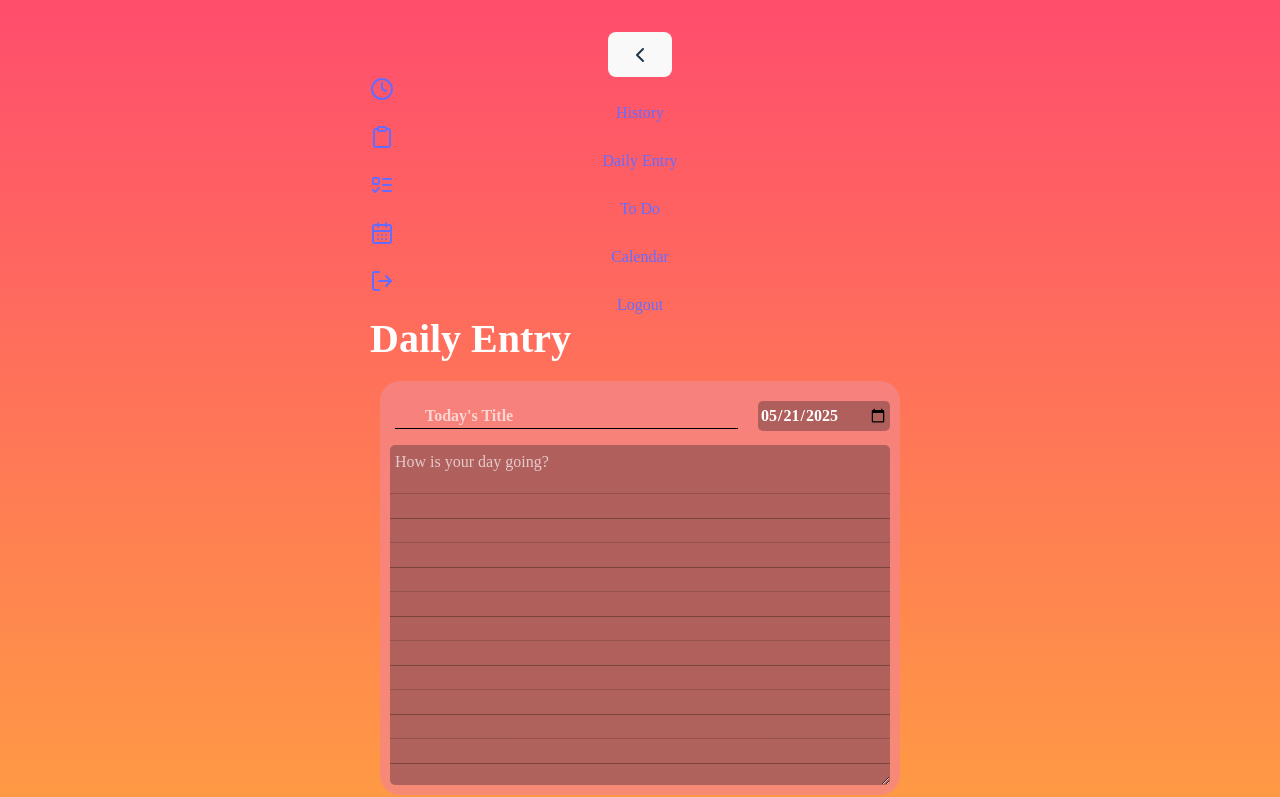
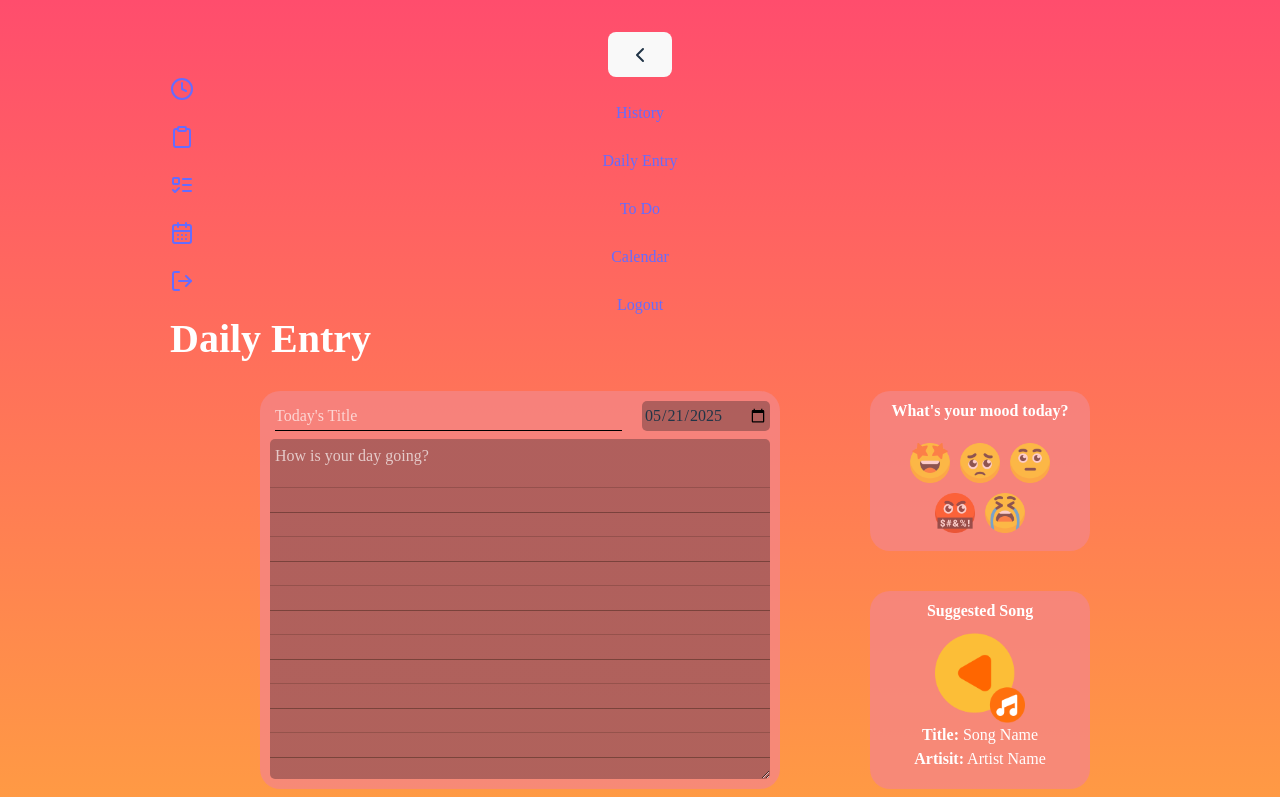
Before and after one commit to Rahma-abdul/Mental_Health_Journal, a React (Vite) app in the folder frontend/: page /daily in a window 1280 px wide. Shown: the top 797 px of the page. Built offline with nearby package versions, Linux system fonts and the light colour scheme.

Commit message:
Issues Fixed

```diff
--- a/frontend/src/index.css
+++ b/frontend/src/index.css
@@ -37,6 +37,7 @@ body {
     background: linear-gradient(to bottom, #ff4d6d, #ff9a44);
     background-attachment: fixed;
     font-family: 'Times New Roman', Times, serif;
+    border: none;
 }
 
 h1 {
--- a/frontend/src/pages/Daily.jsx
+++ b/frontend/src/pages/Daily.jsx
@@ -20,14 +20,14 @@ function Daily() {
     return (
             <Sidebar>
                 <h1>Daily Entry</h1>
-                <div className="container">
-                    <div className="entry">
-                        <div className="header">
-                            <input type='text' className= 'title' placeholder="Today's Title" ></input>
-                            <input type='date' className='date' value={date} onChange={(e) => setDate(e.target.value)} ></input>
+                <div className="daily-container">
+                    <div className="daily-entry">
+                        <div className="daily-header">
+                            <input type='text' className= 'daily-title' placeholder="Today's Title" ></input>
+                            <input type='date' className='daily-date' value={date} onChange={(e) => setDate(e.target.value)} ></input>
                         </div>
 
-                            <textarea className="body" placeholder="How is your day going?" rows={15}></textarea>
+                            <textarea className="daily-body" placeholder="How is your day going?" rows={15}></textarea>
 
                             {/* <h3>Things to be Grateful for:</h3>
                             <textarea className="body2" placeholder="What are you grateful for today?" rows ={5}></textarea> */}
@@ -35,15 +35,15 @@ function Daily() {
                     </div>
 
                     <div className="side">
-                        <div className="selectmood">
+                        <div className="daily-selectmood">
                             <h3>What's your mood today?</h3>
-                            <div className="moods">
+                            <div className="daily-moods">
                                  {[happy, sad, neutral, angry, emotional].map((icon, index) => (
                                 <img
                                     key={index}
                                     src={icon}
                                     alt="mood"
-                                    className={`icon ${mood === index ? 'selected' : ''}`}
+                                    className={`daily-icon ${mood === index ? 'selected' : ''}`}
                                     onClick={() => setMood(index)}
                                 />
                                  ))}
@@ -51,10 +51,10 @@ function Daily() {
                         </div>
 
 
-                        <div className="music">
+                        <div className="daily-music">
                             <h3>Suggested Song</h3>
-                            <img src={playlist} alt="music" className="playlist"></img>
-                            <div className="details">
+                            <img src={playlist} alt="music" className="daily-playlist"></img>
+                            <div className="daily-details">
                                 {/* Placholder lel backend */}
                                 <p><strong>Title:</strong> Song Name</p>
                                 <p><strong>Artisit:</strong> Artist Name</p>
--- a/frontend/src/styles/Daily.css
+++ b/frontend/src/styles/Daily.css
@@ -14,7 +14,7 @@ h3{
     text-align: center;
 }
 
-.container{
+.daily-container{
     /* display: flex;
     flex-direction: column; */
     display: grid;
@@ -28,7 +28,7 @@ h3{
 
 }
 
-.entry{
+.daily-entry{
     flex: 3;
     display: flex;
     flex-direction: column;
@@ -43,14 +43,14 @@ h3{
 
 }
 
-.header{
+.daily-header{
     display: flex;
     justify-content: space-between;
     gap: 20px;
     width: 500px;
 }
 
-.title{
+.daily-title{
     flex: 1;
     /* padding: 10px; */
     margin-left: 5px;
@@ -64,16 +64,16 @@ h3{
     outline: none;
 }
 
-.title::placeholder{
+.daily-title::placeholder{
     color: rgba(255, 255, 255, 0.669);
 }
-.date{
+.daily-date{
     background-color:  rgba(141, 78, 78, 0.669);
     border-radius: 5px;
     padding: 2px;
 }
 
-.body{
+.daily-body{
     width: 100%;
     padding: 5px;
     font-size: 16px;
@@ -88,7 +88,7 @@ h3{
   );
 
 }
-.body::placeholder{
+.daily-body::placeholder{
     color: rgba(255, 255, 255, 0.669);
 }
 
@@ -125,7 +125,7 @@ h3{
 
 }
 
-.selectmood{
+.daily-selectmood{
     flex: 3;
     display: flex;
     flex-direction: column;
@@ -139,7 +139,7 @@ h3{
     /* margin-top: 20px; */
 }
 
-.moods{
+.daily-moods{
     display: flex;
     flex-wrap: wrap;
     gap: 10px;
@@ -149,7 +149,7 @@ h3{
 
 }
 
-.icon{
+.daily-icon{
     width: 40px;
     height: 40px;
     cursor: pointer;
@@ -157,12 +157,12 @@ h3{
     transition: transform 0.2s, opacity 0.2s;
 }
 
-.icon.selected{
+.daily-icon.selected{
     opacity: 1;
     transform: scale(1.1);
 }
 
-.music{
+.daily-music{
     padding: 8px;
     border-radius: 20px;
     background-color: #f58686c5;
@@ -170,13 +170,13 @@ h3{
     justify-items: center;
 }
 
-.playlist{
+.daily-playlist{
     /* width: 100%; */
     width: 90px;
     height: 90px;
 }
 
-.details{
+.daily-details{
     font-size: 16px;
     margin-bottom: 10px;
     font-style: normal;
--- a/frontend/src/styles/Login.css
+++ b/frontend/src/styles/Login.css
@@ -1,13 +1,17 @@
+h1{
+    font-family: 'Times New Roman', Times, sans-serif;
+}
+
 .title{
     text-align: center;
-    font-family: 'Times New Roman', Times, serif;
+    font-family: 'Times New Roman', Times, sans-serif;
     color: white;
 }
 
 h2 {
     text-align: center;
     color: #ff4d6d;
-    font-family: 'Times New Roman', Times, serif;
+    font-family: 'Times New Roman', Times, sans-serif;
 }
 
 .login-container {
@@ -16,9 +20,10 @@ h2 {
     margin: 0px auto;
     padding: 2rem;
     border-radius: 12px;
+    border: none;
     box-shadow: 0 0 20px rgba(0,0,0,0.1);
     background: white;
-    font-family: 'Times New Roman', Times, serif;
+    font-family: 'Times New Roman', Times, sans-serif;
 }
 
 .login-form {
@@ -31,7 +36,6 @@ h2 {
     display: flex;
     align-items: center;
     justify-content: space-between;
-
 }
 
 
@@ -80,6 +84,8 @@ p{
 .signup-link {
     margin-top: 1rem;
     text-align: center;
+    color: #ff4d6d;
+    font-weight: lighter;
 }
 
 .signup-link a {
```
